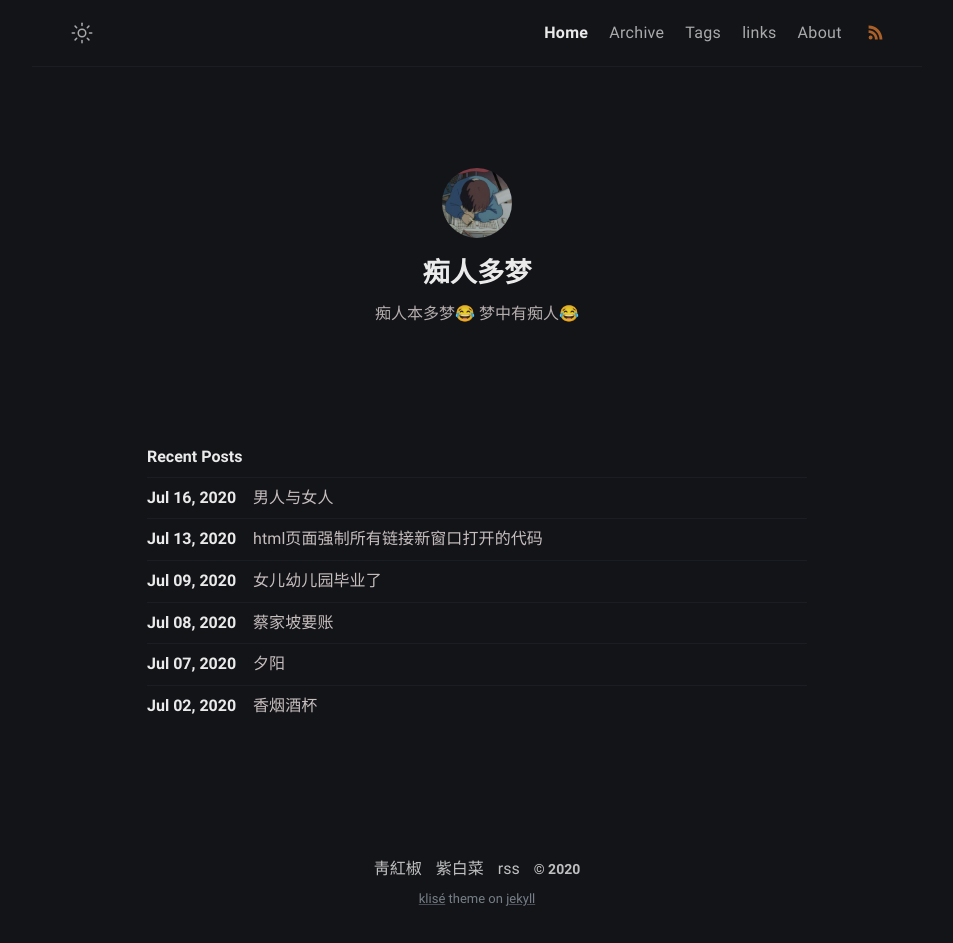
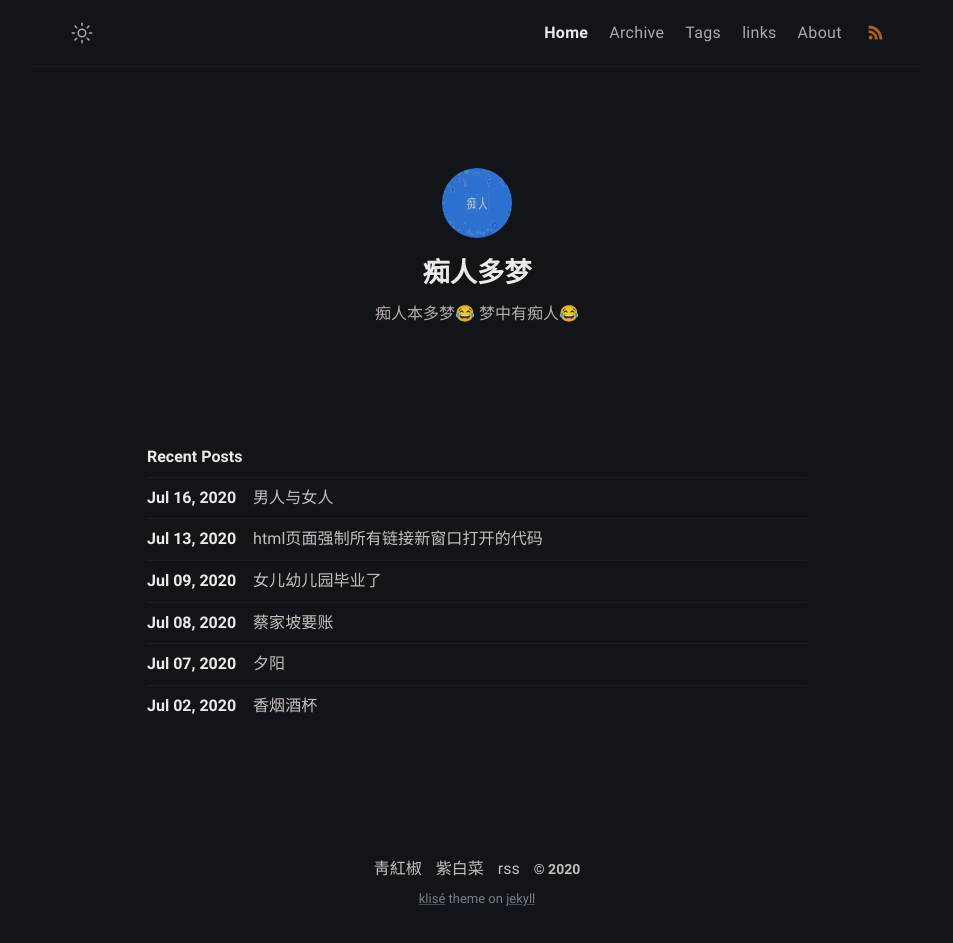
Before and after one commit to YiPianYe/yipianye.github.io, a Jekyll site: the page built from index.md, in a window 1280 px wide. Shown: the whole page, without its empty margins (163-1116 px from the left). Built offline with Jekyll 4.4.1, drawn with Linux system fonts in a browser that asks for light colours.

Commit message:
Update _config.yml

```diff
--- a/_config.yml
+++ b/_config.yml
@@ -20,7 +20,7 @@
   twitter: twitter_username # twitter username
   facebook: facebook_username # facebook username
   email: your-email@email.com # email adress
-  avatar: /assets/img/avatar.jpg # change with your own avatar
+  avatar: /assets/img/chiren.jpg # change with your own avatar
 
 # URL settings
 url: "https://chirenduomeng.github.io" #
```
